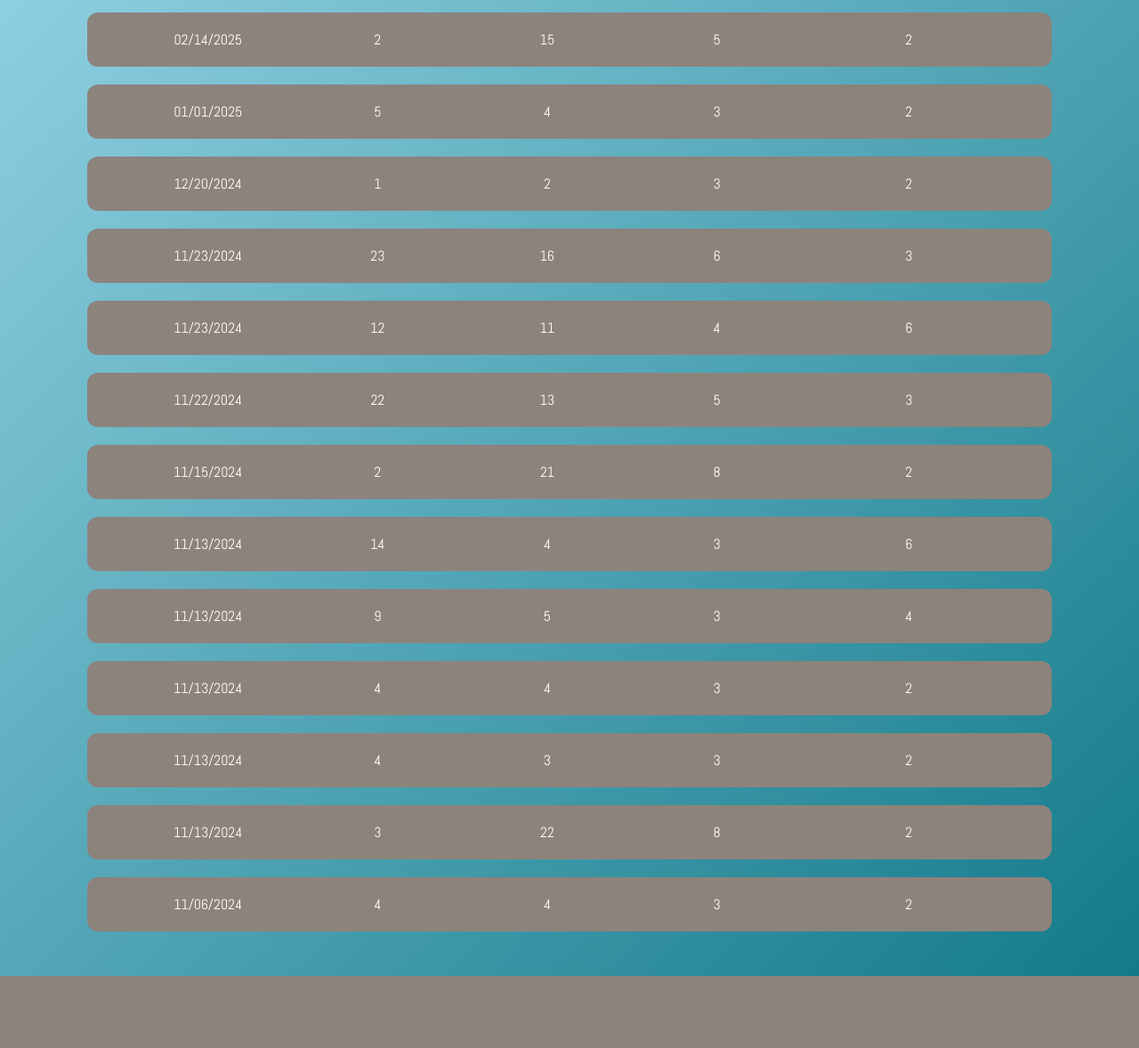
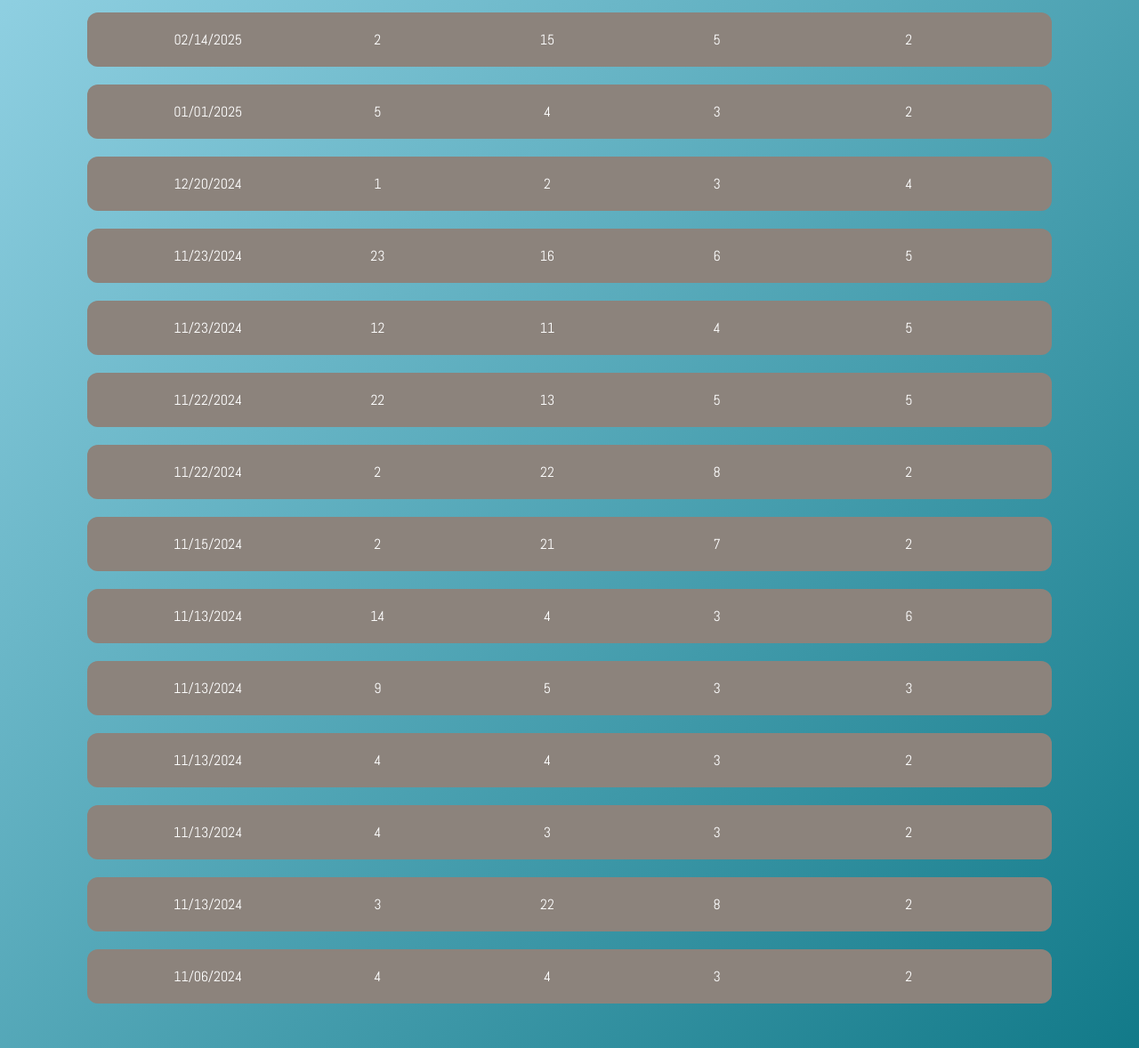
Before and after one commit to AmerikanischerAdler/emergency_staffing, a Flask app: page /data in a window 1280 px wide. Shown: the part 267-1445 px from the top of the page at 89% size. Before the commit the page ends 1364 px from the top, so only its background shows below. Run offline with Flask 3, Linux system fonts and the light colour scheme.

Commit message:
fixed logging errors

```diff
--- a/history.csv
+++ b/history.csv
@@ -13,3 +13,4 @@
 2024-11-13,4,3,
 2024-11-13,14,4,
 2024-11-15,2,21,i can't believe there are this many people so early in the morning!
+2024-11-22,2,22,dzfbsgnfdbatnshd
--- a/static/data.js
+++ b/static/data.js
@@ -44,28 +44,30 @@
         return 5;
     } else if (patients === 16 || patients === 17 || patients === 18) {
         return 6;
-    } else if (patients === 19 || patients === 20) {
+    } else if (patients === 19 || patients === 20 || patients === 21) {
         return 7;
-    } else if (patients === 21 || patients === 22) {
+    } else if (patients === 22) {
         return 8;
     } else {
-        return "idk";
+        return 8;
     }
 }
 
 function calcTargetNurses(hour) {
-    if (hour === 1 || hour === 2 || hour === 3 || hour === 4 || hour === 5 || hour === 6 || hour === 7) {
+    if (hour === 2 || hour === 3 || hour === 4 || hour === 5 || hour === 6 || hour === 7) {
         return 2;
-    } else if (hour === 8 || hour === 9 || hour === 10 || hour === 11) {
+    } else if (hour === 8 || hour === 9) {
+        return 3;
+    } else if (hour === 1 || hour === 10 || hour === 11 || hour === 24) {
         return 4;
-    } else if (hour === 12 || hour === 13 || hour === 14 || hour === 15) {
+    } else if (hour === 12 || hour === 22 || hour === 23) {
+        return 5;
+    } else if (hour === 13 || hour === 14 || hour === 15 || hour === 16 || hour === 17) {
         return 6;
-    } else if (hour === 16 || hour === 17) {
+    } else if (hour === 18 || hour === 19 || hour === 20 || hour === 21) {
         return 7;
-    } else if (hour === 18 || hour === 19 || hour === 20) {
-        return 8;
     } else {
-        return 3;
+        return "Must be 1-24";
     }
 }
 
--- a/templates/base.html
+++ b/templates/base.html
@@ -62,6 +62,10 @@
       padding: 10px;
     }
 
+    .options a:hover {
+        cursor: pointer;
+    }
+
     .color {
       height: 5px;
       width: 100%;
--- a/templates/index.html
+++ b/templates/index.html
@@ -27,7 +27,7 @@
           <svg class="svgr" width="48" height="48" viewBox="0 0 48 48" xmlns="http://www.w3.org/2000/svg"><path fill="none" stroke="currentColor" stroke-linecap="round" stroke-linejoin="round" stroke-width="4" d="m19 12l12 12l-12 12"/></svg>
         </div>
         <div id="target" class="span-cont">
-          <span id="targetNurses">Target Number of Nurses</span>
+          <span id="targetNurses">Scheduled Number of Nurses</span>
         </div>
       </div>
       <textarea name="comment" placeholder="Comments"></textarea>
```
Also changed, not shown: static/script.js (+12 -10 lines).
